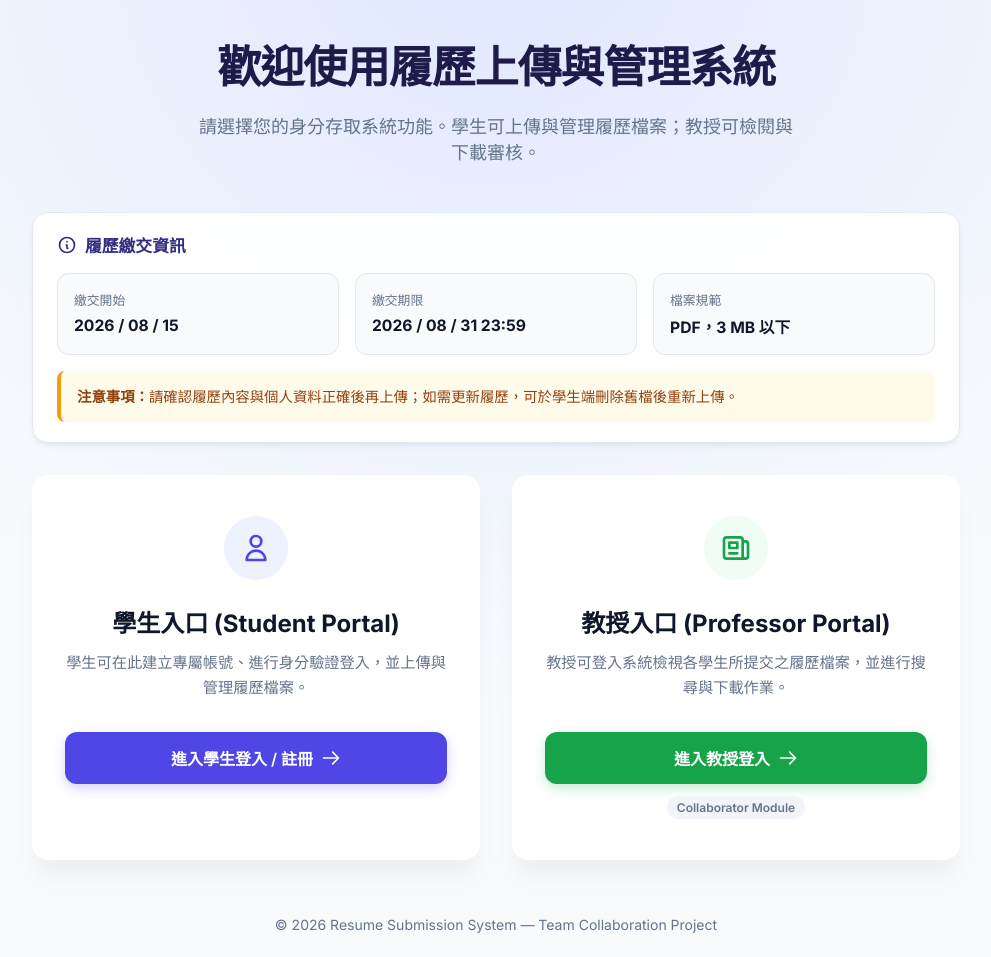
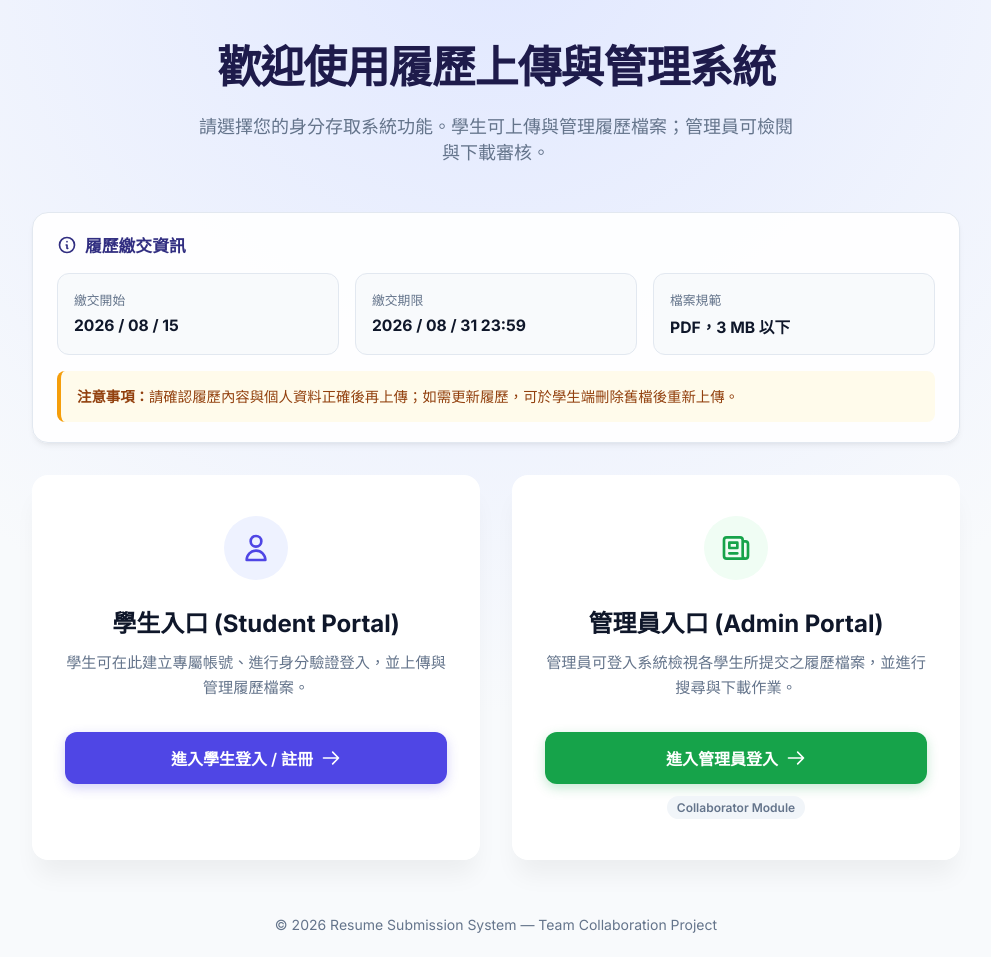
Before and after one commit to duncanwu20124/resume-submission-system, a CodeIgniter 4 app: the page made by resume-submission-system/app/Views/home.php in a window 1280 px wide. Shown: the part 80-1037 px from the top of the page, without its empty margins (144-1135 px from the left). Run offline with PHP 8.4 and a stand-in for CodeIgniter, Linux system fonts and the light colour scheme; the template is opened without the code that fills it, so the values that code supplies are empty; some libraries are stand-ins or nearby versions.

Commit message:
Rename professor portal to admin
Update the landing page text to describe the administrator role instead of professor access. This aligns the visible portal labels, subtitles, and login button text with the admin portal terminology used elsewhere in the app.

```diff
--- a/resume-submission-system/app/Views/home.php
+++ b/resume-submission-system/app/Views/home.php
@@ -282,7 +282,7 @@
     <main>
         <div class="hero-container">
             <h1 class="hero-title">歡迎使用履歷上傳與管理系統</h1>
-            <p class="hero-subtitle">請選擇您的身分存取系統功能。學生可上傳與管理履歷檔案；教授可檢閱與下載審核。</p>
+            <p class="hero-subtitle">請選擇您的身分存取系統功能。學生可上傳與管理履歷檔案；管理員可檢閱與下載審核。</p>
 
 
             <!-- 繳交資訊：日期可依實際時程修改 -->
@@ -334,17 +334,17 @@
                     </a>
                 </div>
 
-                <!-- 教授登入區塊 -->
+                <!-- 管理員登入區塊 -->
                 <div class="portal-card">
                     <div class="card-icon professor-icon">
                         <svg width="32" height="32" fill="none" stroke="currentColor" viewBox="0 0 24 24">
                             <path stroke-linecap="round" stroke-linejoin="round" stroke-width="2" d="M19 20H5a2 2 0 01-2-2V6a2 2 0 012-2h10a2 2 0 012 2v1m2 13a2 2 0 01-2-2V7m2 13a2 2 0 002-2V9a2 2 0 00-2-2h-2m-4-3H9M7 16h6M7 8h6v4H7V8z"></path>
                         </svg>
                     </div>
-                    <h2 class="card-title">教授入口 (Professor Portal)</h2>
-                    <p class="card-desc">教授可登入系統檢視各學生所提交之履歷檔案，並進行搜尋與下載作業。</p>
+                    <h2 class="card-title">管理員入口 (Admin Portal)</h2>
+                    <p class="card-desc">管理員可登入系統檢視各學生所提交之履歷檔案，並進行搜尋與下載作業。</p>
                     <a href="<?= site_url('AdminController/login') ?>" class="btn btn-primary" style="background-color: #16a34a; box-shadow: 0 4px 12px rgba(22, 163, 74, 0.25);">
-                        進入教授登入
+                        進入管理員登入
                         <svg width="20" height="20" fill="none" stroke="currentColor" viewBox="0 0 24 24">
                             <path stroke-linecap="round" stroke-linejoin="round" stroke-width="2" d="M14 5l7 7m0 0l-7 7m7-7H3"></path>
                         </svg>
```
